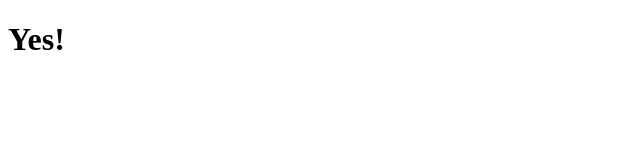
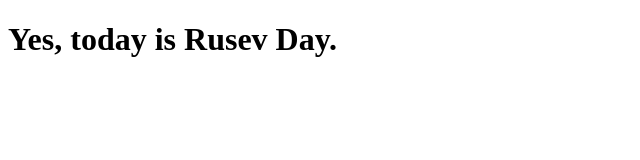
Before and after one commit to Kobobzane/IsTodayRusevDay, a plain HTML site: page index.html in a window 1280 px wide. Shown: the whole page, without its empty margins (0-640 px from the left). Drawn offline with Linux system fonts and the light colour scheme.

Commit message:
Update index.html

```diff
--- a/index.html
+++ b/index.html
@@ -7,6 +7,6 @@
   <title>Is Today Rusev Day ?</title>
 </head>
 <body>
-  <h1>Yes!</h1>
+  <h1>Yes, today is Rusev Day.</h1>
 </body>
 </html>
```
